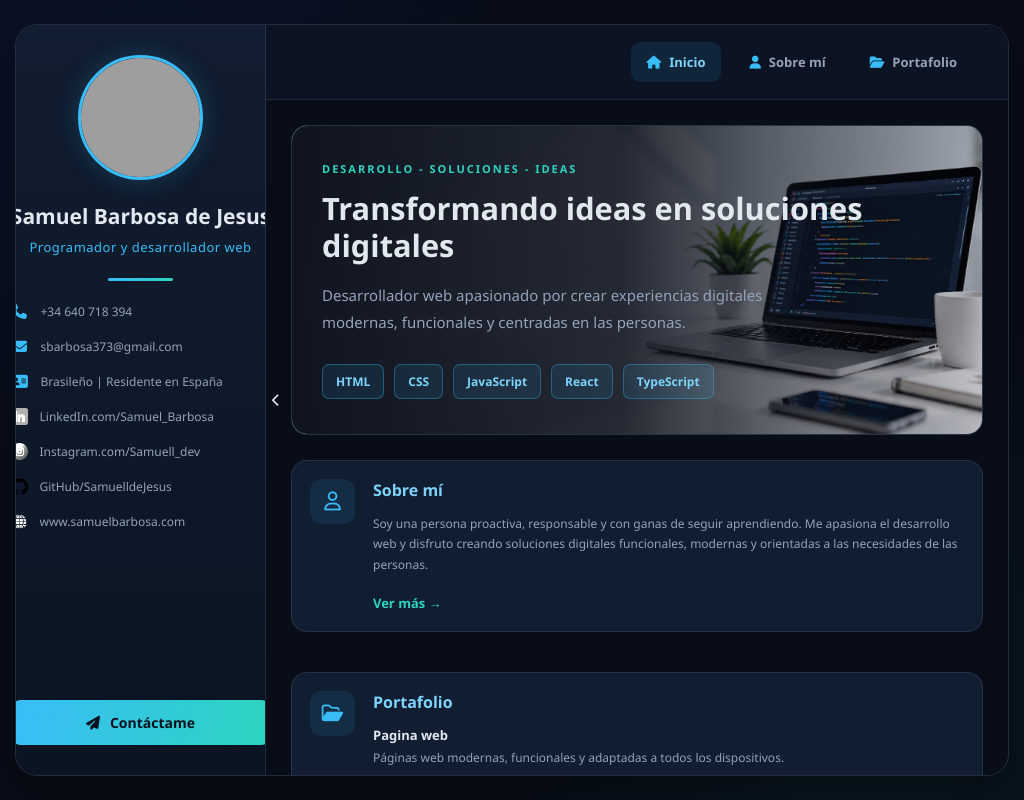
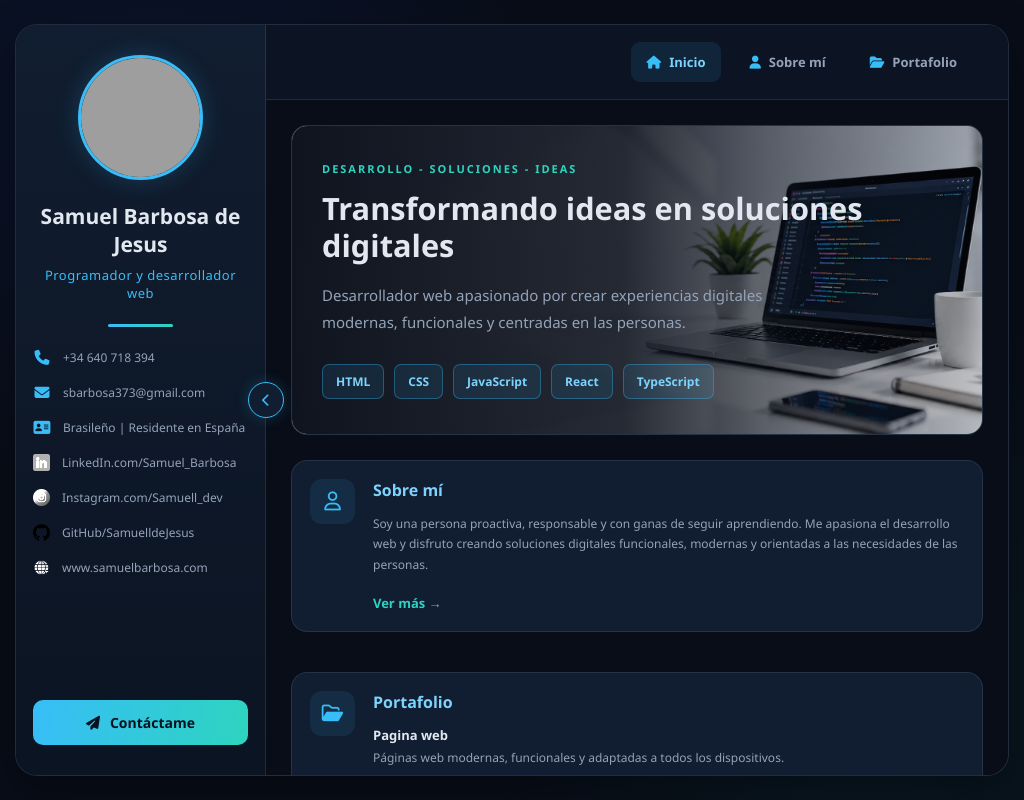
Before and after one commit to samuelldeJesus/SamuelBarbosa-portafolio, a plain HTML site: page index.html in a window 1024 px wide. Drawn offline with Linux system fonts and the light colour scheme; grey boxes are pictures that could not be loaded.

Commit message:
Update responsive.css

```diff
--- a/responsive.css
+++ b/responsive.css
@@ -416,96 +416,3 @@
         font-size: 12px;
     }
 }
-
-/* ========================================
-   BOTÓN OCULTAR CONTACTO - TABLETS
-======================================== */
-
-.toggle_perfil {
-    display: none;
-}
-
-@media screen and (min-width: 769px) and (max-width: 1024px) {
-
-    .caja_principal {
-        position: relative;
-    }
-
-    /* ---------- Perfil: se encoge con transición ---------- */
-
-    .perfil {
-        overflow: hidden;
-        transition: width 0.4s ease, opacity 0.3s ease, visibility 0s linear 0s;
-    }
-
-    /* El contenido del perfil mantiene su ancho y no se reorganiza al encogerse */
-    .perfil > * {
-        min-width: 260px;
-    }
-
-    /* ---------- Botón ---------- */
-
-    .toggle_perfil {
-        display: flex;
-        align-items: center;
-        justify-content: center;
-
-        position: absolute;
-        left: 260px;
-        top: 50%;
-        transform: translate(-50%, -50%);
-
-        width: 34px;
-        height: 34px;
-
-        border: 2px solid var(--blanco);
-        border-radius: 50%;
-
-        background-color: var(--azul-cajatexto);
-        color: var(--azul-principal);
-
-        font-size: 13px;
-
-        box-shadow: 2px 2px 8px var(--sombra-boton);
-
-        cursor: pointer;
-        z-index: 100;
-
-        /* El botón se desliza al mismo ritmo que el perfil */
-        transition: left 0.4s ease,
-                    background-color 0.2s ease,
-                    color 0.2s ease,
-                    transform 0.2s ease;
-    }
-
-    .toggle_perfil:hover {
-        background-color: var(--azul-principal);
-        color: var(--blanco);
-
-        transform: translate(-50%, -50%) scale(1.12);
-    }
-
-    /* La flecha gira al ocultar */
-    .toggle_perfil i {
-        transition: transform 0.4s ease;
-    }
-
-    /* ---------- Estado: perfil oculto ---------- */
-
-    .caja_principal.perfil_oculto .perfil {
-        width: 0;
-        opacity: 0;
-        visibility: hidden;
-
-        /* visibility se aplica al terminar la animación */
-        transition: width 0.4s ease, opacity 0.3s ease, visibility 0s linear 0.4s;
-    }
-
-    .caja_principal.perfil_oculto .toggle_perfil {
-        left: 17px;
-    }
-
-    .caja_principal.perfil_oculto .toggle_perfil i {
-        transform: rotate(180deg);
-    }
-}
```
